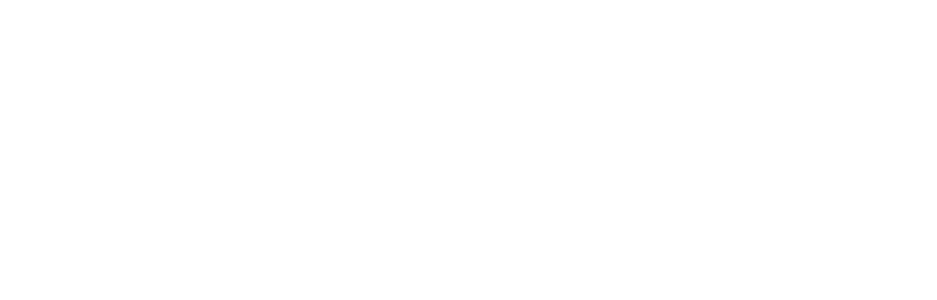
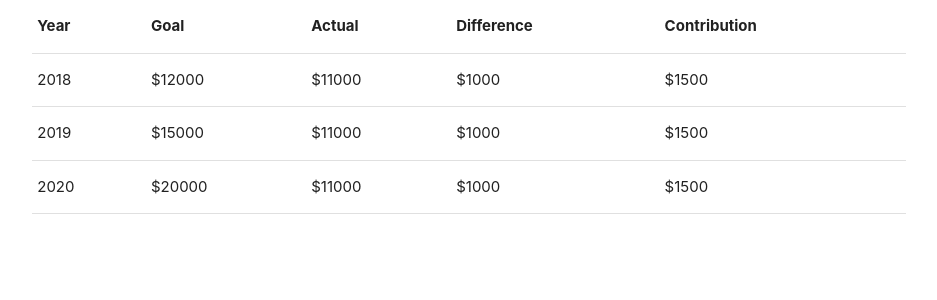
Before and after one commit to christinebonk/final-project, a React (Create React App) app in the folder client/: page /app in a window 1280 px wide. Shown: the top 300 px of the page, without its empty margins (171-1108 px from the left). Built offline with nearby package versions, Linux system fonts and the light colour scheme; no server answers.

Commit message:
add table components

```diff
--- a/client/public/index.html
+++ b/client/public/index.html
@@ -10,6 +10,12 @@
     -->
     <link rel="manifest" href="%PUBLIC_URL%/manifest.json">
     <link rel="shortcut icon" href="%PUBLIC_URL%/favicon.ico">
+     <!-- Compiled and minified CSS -->
+    <link rel="stylesheet" href="https://cdnjs.cloudflare.com/ajax/libs/materialize/1.0.0/css/materialize.min.css">
+
+    <!-- Compiled and minified JavaScript -->
+    <script src="https://cdnjs.cloudflare.com/ajax/libs/materialize/1.0.0/js/materialize.min.js"></script>
+
     <!--
       Notice the use of %PUBLIC_URL% in the tags above.
       It will be replaced with the URL of the `public` folder during the build.
--- a/client/src/App.js
+++ b/client/src/App.js
@@ -7,8 +7,9 @@
   <Router>
     <div>
       <Switch>
-        <Route exact path="/" component={Home} />
-        <Route exact path="/test" component={Budget} />
+        <Route exact path="/app" component={Home} />
+        <Route exact path="/app/budget" component={Budget} />
+
       </Switch>
     </div>
   </Router>
--- /dev/null
+++ b/client/src/components/Grid/Col.js
@@ -0,0 +1,7 @@
+import React from "react";
+
+export const Col = ({ size, children }) => (
+  <div className={size.split(" ").map(size => "col " + size).join(" ")}>
+    {children}
+  </div>
+);
--- /dev/null
+++ b/client/src/components/Grid/Container.js
@@ -0,0 +1,7 @@
+import React from "react";
+
+export const Container = ({children}) => (
+  <div className="container">
+    {children}
+  </div>
+);
--- /dev/null
+++ b/client/src/components/Grid/Row.js
@@ -0,0 +1,7 @@
+import React from "react";
+
+export const Row = ({children }) => (
+  <div className="row">
+    {children}
+  </div>
+);
--- /dev/null
+++ b/client/src/components/Grid/index.js
@@ -0,0 +1,3 @@
+export * from "./Col";
+export * from "./Container";
+export * from "./Row";
--- /dev/null
+++ b/client/src/components/Table/Table.js
@@ -0,0 +1,7 @@
+import React from "react";
+
+export const Table = ({ children }) => (
+  <table>
+  	{children}
+  </table>
+);
--- /dev/null
+++ b/client/src/components/Table/Tablebody.js
@@ -0,0 +1,9 @@
+import React from "react";
+
+export const Tbody = (props) => (
+   <tbody>
+
+    	{props.children}
+
+    </tbody>
+);
--- /dev/null
+++ b/client/src/components/Table/Tablehead.js
@@ -0,0 +1,9 @@
+import React from "react";
+
+export const Thead = (props) => (
+   <thead>
+  		<tr>
+    		{props.children}
+    	</tr>
+    </thead>
+);
--- /dev/null
+++ b/client/src/components/Table/index.js
@@ -0,0 +1,3 @@
+export * from "./Table";
+export * from "./Tablebody";
+export * from "./Tablehead";
--- a/client/src/pages/Home/Home.js
+++ b/client/src/pages/Home/Home.js
@@ -1,5 +1,7 @@
 import React, { Component } from "react";
 import API from "../../utils/App.js";
+import { Col, Row, Container } from "../../components/Grid";
+import { Thead, Table, Tbody } from "../../components/Table";
 
 
 class Home extends Component {
@@ -17,9 +19,44 @@
 
   render() {
     return (
-      <div>
-       <h1>Hi</h1>
-      </div>
+      <Container>
+        <Row>
+          <Col size="s12">
+            <Table>
+              <Thead>
+                <th>Year</th>
+                <th>Goal</th>
+                <th>Actual</th>
+                <th>Difference</th>
+                <th>Contribution</th>
+              </Thead>
+              <Tbody>
+                <tr>
+                    <td>2018</td>
+                    <td>$12000</td>
+                    <td>$11000</td>
+                    <td>$1000</td>
+                    <td>$1500</td>
+                </tr>
+                <tr>
+                    <td>2019</td>
+                      <td>$15000</td>
+                      <td>$11000</td>
+                      <td>$1000</td>
+                      <td>$1500</td>
+                </tr>
+                <tr>
+                    <td>2020</td>
+                      <td>$20000</td>
+                      <td>$11000</td>
+                      <td>$1000</td>
+                      <td>$1500</td>
+                </tr>
+              </Tbody>
+            </Table>
+          </Col>
+        </Row>
+      </Container>
       );
   }
 
```
